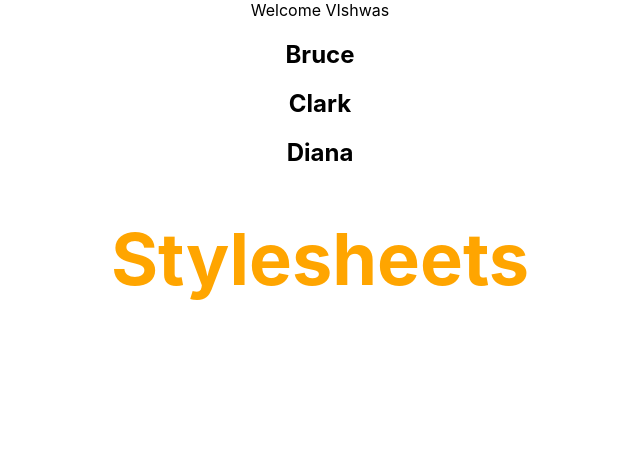
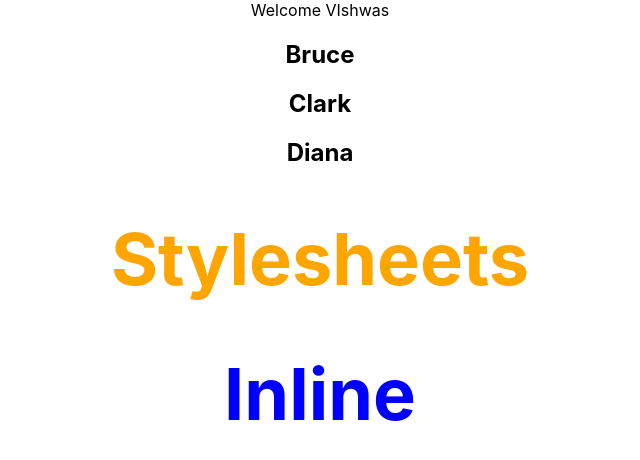
Before and after one commit to temiloluwa-js/VishwazReact, a React (Create React App) app: page / in a window 1280 px wide. Shown: the top 460 px of the page, without its empty margins (320-960 px from the left). Built offline with nearby package versions, Linux system fonts and the light colour scheme.

Commit message:
Css moduless

```diff
--- a/src/App.js
+++ b/src/App.js
@@ -10,6 +10,7 @@
 import ParentComponent from "./components/parentComponent";
 import UserGreeting from "./components/UserGreeting";
 import Stylesheet from "./components/Stylesheet";
+import Inline from "./components/Inline";
 
 function App() {
   return (
@@ -23,6 +24,7 @@
       <UserGreeting/>
       <NameList/>
       <Stylesheet/>
+      <Inline/>
     </div>
   );
 }
--- /dev/null
+++ b/src/components/Inline.js
@@ -0,0 +1,16 @@
+import React from 'react'
+
+const heading = {
+    fontSize: '72px',
+    color: 'blue'
+}
+
+function Inline() {
+  return (
+    <div>
+        <h1 style={heading}>Inline</h1>
+    </div>
+  )
+}
+
+export default Inline
```
